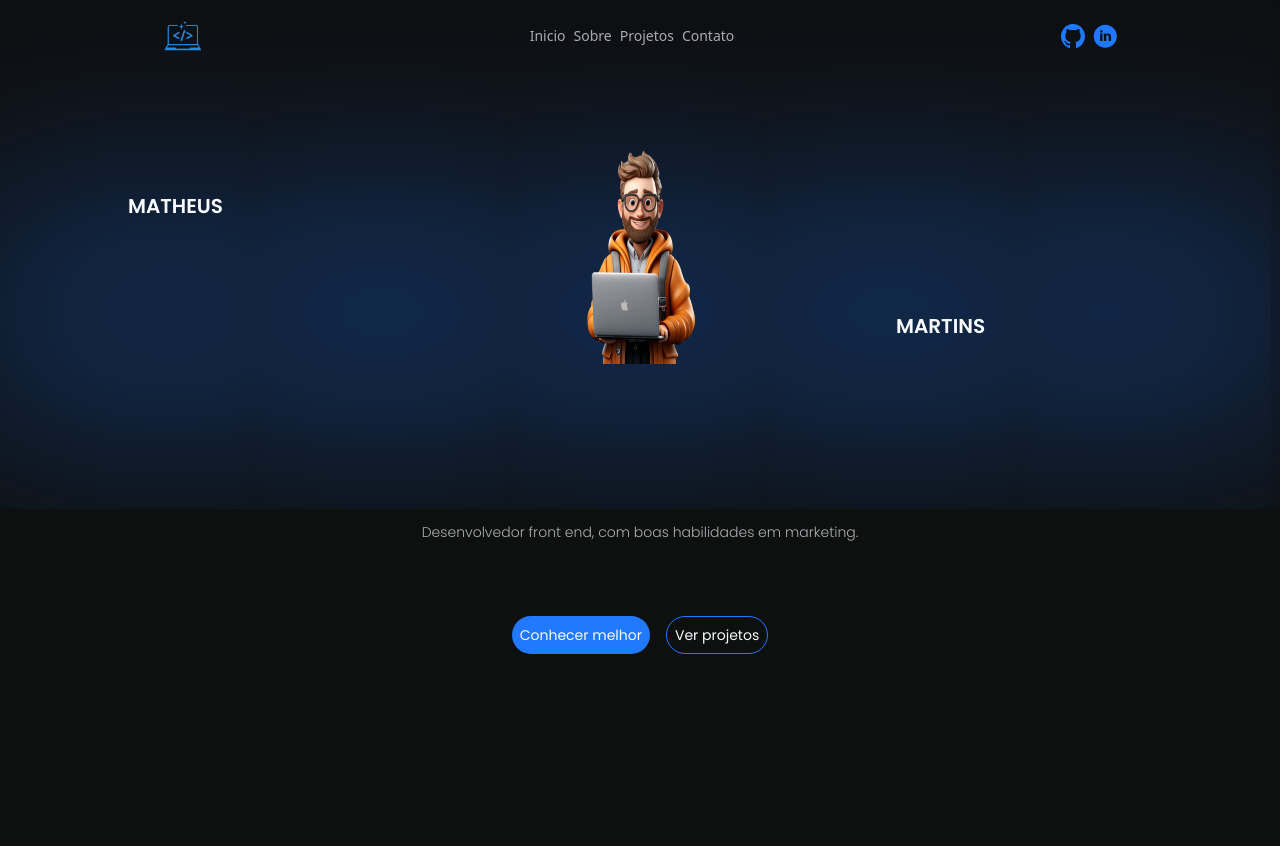
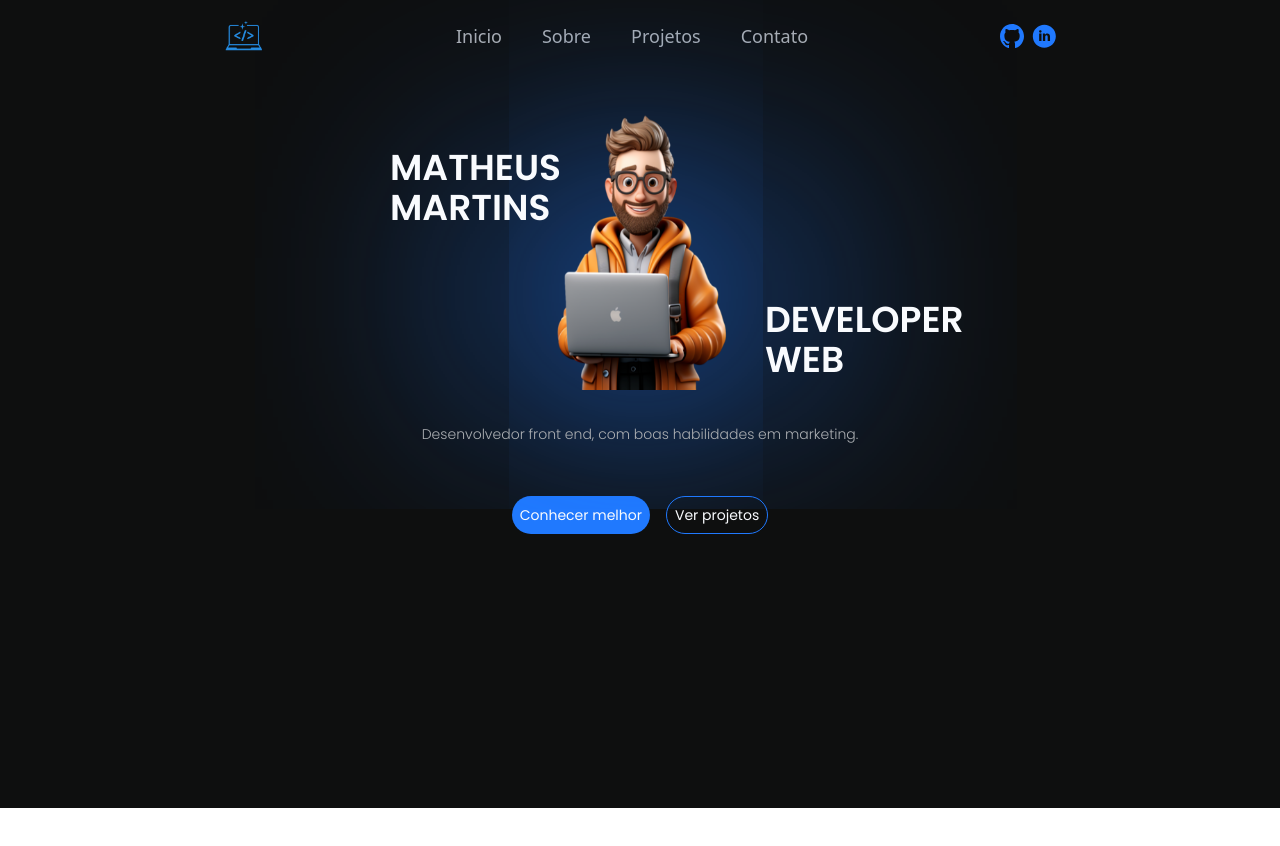
Before and after one commit to matheusmartins05/Portifolio, a React (Vite) app: page / in a window 1280 px wide. Shown: the top 846 px of the page. After the commit the page ends 808 px from the top, so only its background shows below. Built offline with nearby package versions, Linux system fonts and the light colour scheme.

Commit message:
Finalizado pag inicial com responsividade

```diff
--- a/src/components/Blur.tsx
+++ b/src/components/Blur.tsx
@@ -1,7 +1,7 @@
 
 export default function Blur(){
     return(
-        <div id="teste" className="bg-background relative top-[30%] left-[50%] translate-x-[-50%] translate-y-[-50%]">
+        <div id="teste" className="bg-background w-[10%] relative top-[30%] left-[50%] translate-x-[-50%] translate-y-[-50%]">
         </div>
     )
 }
--- a/src/components/Menu.tsx
+++ b/src/components/Menu.tsx
@@ -1,28 +1,32 @@
 import NavLink from "./NavLink";
 import Wrapper from "./Wrapper";
-import logoMenu from "/logoMenu.webp"
-import github from "/github.svg"
-import linkedin from "/linkedin.svg"
+import logoMenu from "/logoMenu.webp";
+import github from "/github.svg";
+import linkedin from "/linkedin.svg";
 import { Link } from "react-router-dom";
 
-export default function Menu(){
-    return(
+export default function Menu() {
+  return (
+    <header className="bg-background">
       <Wrapper>
-        <header className="flex justify-around items-center bg-background py-4">
-
+        <div className="flex justify-around items-center bg-background py-4">
             <img className="w-10" src={logoMenu} alt="" />
-                <ul className="flex gap-2 text-paraghaph text-sm">
-                <NavLink><Link to={"/"}>Inicio</Link></NavLink>
-                <NavLink><Link to={"/sobremim"}>Sobre</Link></NavLink>
+            <ul className="flex gap-2 text-paraghaph text-sm md:text-lg md:gap-10">
+              <NavLink>
+                <Link to={"/"}>Inicio</Link>
+              </NavLink>
+              <NavLink>
+                <Link to={"/sobremim"}>Sobre</Link>
+              </NavLink>
               <NavLink>Projetos</NavLink>
               <NavLink>Contato</NavLink>
             </ul>
-
             <div className="flex gap-2">
               <img className="w-6" src={github} alt="" />
               <img className="w-6" src={linkedin} alt="" />
             </div>
+        </div>
+      </Wrapper>
     </header>
-        </Wrapper>
-    )
+  );
 }
--- a/src/components/Wrapper.tsx
+++ b/src/components/Wrapper.tsx
@@ -7,6 +7,6 @@ interface propsWrapper{
 
 export default function Wrapper({children} : propsWrapper){
     return(
-        <div className="max-w-[100%]">{children}</div>
+        <div className="w-[80%] mx-auto">{children}</div>
     )
 }
--- a/src/index.css
+++ b/src/index.css
@@ -4,7 +4,11 @@
 @import url("https://fonts.googleapis.com/css2?family=Poppins:ital,wght@0,100;0,200;0,300;0,400;0,500;0,600;0,700;0,800;0,900;1,100;1,200;1,300;1,400;1,500;1,600;1,700;1,800;1,900&display=swap");
 
 #teste {
--webkit-box-shadow:0px 0px 295px 43px rgba(32,121,254,0.9);
--moz-box-shadow: 0px 0px 295px 43px rgba(32,121,254,0.9);
-box-shadow: 0px 0px 295px 43px rgba(32,121,254,0.9);
+-webkit-box-shadow:0px 0px 279px 88px rgba(32,121,254,0.9);
+-moz-box-shadow: 0px 0px 279px 88px rgba(32,121,254,0.9);
+box-shadow: 0px 0px 279px 88px rgba(32,121,254,0.9);
 }
+
+body{
+    @apply overflow-hidden
+}
--- a/src/pages/Home.tsx
+++ b/src/pages/Home.tsx
@@ -5,23 +5,26 @@ import minhaFoto from "/foto.png";
 
 export default function Home() {
   return (
-    <Wrapper>
-      <main className="bg-background  h-screen">
+      <main className="bg-background h-[calc(100vh-4rem)]">
         <Blur></Blur>
-        <div className="relative bg-transparent h-[60%] grid grid-cols-4 grid-rows-4 justify-center items-center w-[80%] mx-auto font-poppins text-xl text-heading font-semibold ">
+        <div className="relative bg-transparent py-10 h-96 grid grid-cols-4 grid-rows-4 justify-center items-center w-[80%] max-w-[500px] mx-auto font-poppins text-xl md:text-4xl text-heading font-semibold ">
 
-          <p className="row-start-2 self-start">MATHEUS</p>
+          <p className="row-start-1 col-start-1 self-end justify-self-start ">MATHEUS</p>
+          <p className="row-start-2 col-start-1 self-start justify-self-start ">MARTINS</p>
           <figure className="col-start-2 col-end-4 row-start-2	row-end-3">
-            <img className=" h-56 w-40 my-5 mx-auto" src={minhaFoto} alt="" />
+            <img className=" h-72 mt-10 mx-auto" src={minhaFoto} alt="" />
           </figure>
-          <p className="row-start-3 col-start-4 self-start">MARTINS</p>
 
-          <p className="pt-20 text-center text-paraghaph text-sm font-light row-start-4 col-start-1 col-end-5">
+          <p className="row-start-3 col-start-4 self-end justify-self-start">DEVELOPER</p>
+          <p className="row-start-4 col-start-4 self-start">WEB</p>
+
+
+          <p className="pt-28 text-center text-paraghaph text-sm font-light row-start-4 col-start-1 col-end-5">
             Desenvolvedor front end, com boas habilidades em marketing.
           </p>
         </div>
 
-        <div className="flex justify-center mx-auto py-16  gap-4 text-heading font-poppins">
+        <div className="flex justify-center mx-auto py-10 gap-4 text-heading font-poppins">
           <Button style="p-2 text-sm rounded-full bg-primary">
             Conhecer melhor
           </Button>
@@ -30,6 +33,5 @@ export default function Home() {
           </Button>
         </div>
       </main>
-    </Wrapper>
   );
 }
```
Lines whose indentation alone changed are shown as unchanged.
